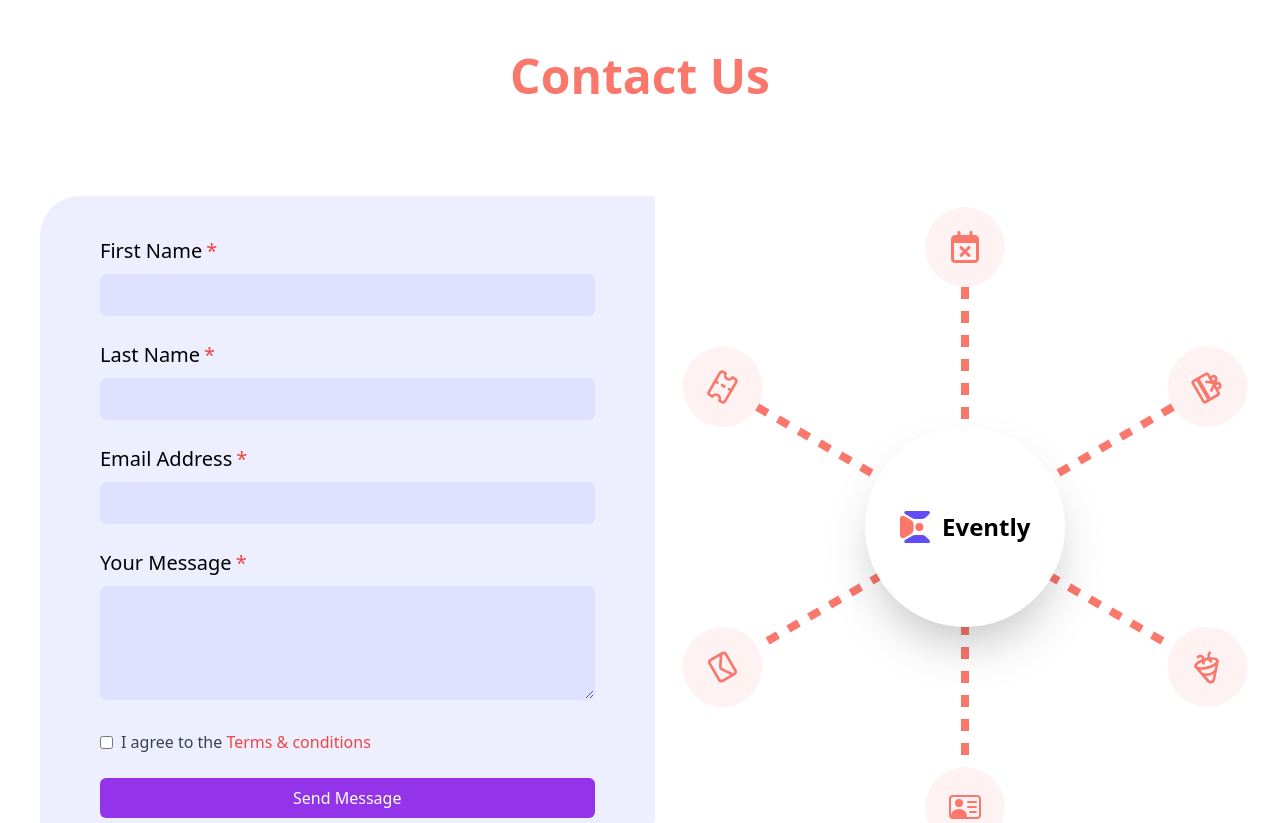
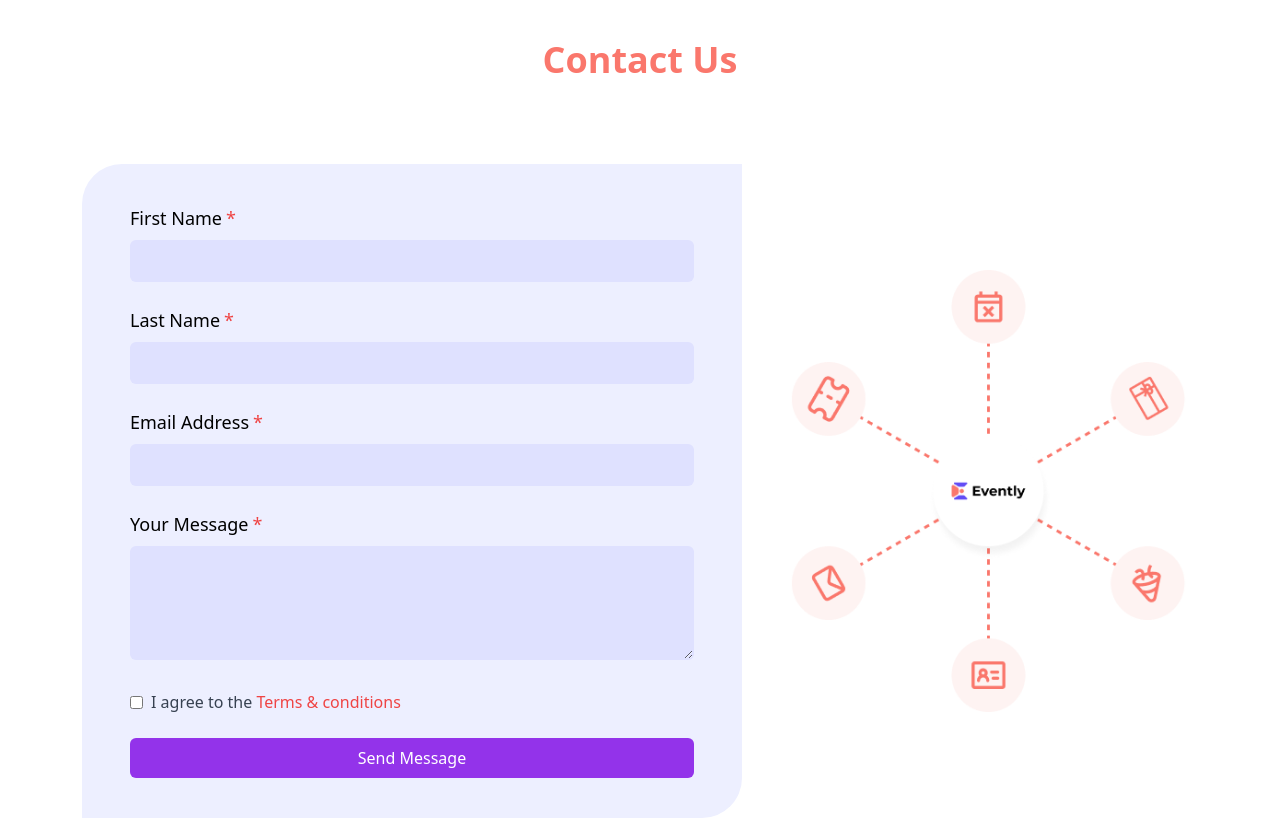
Before and after one commit to Mcdemzy/Evently-EMS, a React (Vite) app: page /contact in a window 1280 px wide. Shown: the top 823 px of the page. Built offline with nearby package versions, Linux system fonts and the light colour scheme.

Commit message:
Cleaning Up Code

```diff
--- a/src/components/Contact/ContactPage.tsx
+++ b/src/components/Contact/ContactPage.tsx
@@ -1,13 +1,10 @@
 import { useRef, useState } from "react";
-import { FaRegCalendarXmark } from "react-icons/fa6";
-import { LuTicket } from "react-icons/lu";
-import { HiOutlineMail } from "react-icons/hi";
-import { BiParty } from "react-icons/bi";
-import { MdOutlineCardGiftcard } from "react-icons/md";
-import { BsPersonVcard } from "react-icons/bs";
-import emailjs from "@emailjs/browser";
 import { ToastContainer, toast } from "react-toastify";
 import "react-toastify/dist/ReactToastify.css";
+import emailjs from "@emailjs/browser";
+import PricingSection from "../shared/PricingSection";
+import NewsLetter from "../shared/NewsLetter";
+import Footer from "../shared/Footer";
 
 const ContactPage = () => {
   const form = useRef<HTMLFormElement>(null);
@@ -15,7 +12,6 @@ const ContactPage = () => {
 
   const sendEmail = (e: React.FormEvent<HTMLFormElement>) => {
     e.preventDefault();
-
     if (!form.current) return;
 
     setIsSending(true);
@@ -45,17 +41,18 @@ const ContactPage = () => {
     <>
       <ToastContainer />
       <section className="mt-10">
-        <h1 className="text-[#FA776C] text-[3rem] font-semibold text-center">
+        <h1 className="text-[#FA776C] text-3xl md:text-4xl font-semibold text-center">
           Contact Us
         </h1>
       </section>
 
-      <main className="p-10 mt-11 flex md:flex-row flex-col gap-9 justify-center">
-        <section className="bg-[#EDEFFF] dark:bg-[#0D0D0D] h-full w-full md:w-[55%] min-h-[500px] py-10 px-[60px] rounded-tl-[40px] rounded-br-[40px]">
+      <main className="p-4 md:p-10 mt-11 flex flex-col md:flex-row gap-6 md:gap-9 justify-center items-center">
+        {/* Form Section */}
+        <section className="bg-[#EDEFFF] dark:bg-[#0D0D0D] w-full md:w-[55%] py-8 md:py-10 px-6 md:px-12 rounded-tl-[40px] rounded-br-[40px]">
           <form ref={form} onSubmit={sendEmail} className="flex flex-col gap-6">
-            {/* Form fields */}
+            {/* First Name */}
             <div>
-              <label className="block text-[1.25rem] font-normal">
+              <label className="block text-lg font-normal">
                 First Name<span className="text-red-500 ml-1">*</span>
               </label>
               <input
@@ -65,8 +62,10 @@ const ContactPage = () => {
                 required
               />
             </div>
+
+            {/* Last Name */}
             <div>
-              <label className="block text-[1.25rem] font-normal">
+              <label className="block text-lg font-normal">
                 Last Name<span className="text-red-500 ml-1">*</span>
               </label>
               <input
@@ -76,8 +75,10 @@ const ContactPage = () => {
                 required
               />
             </div>
+
+            {/* Email */}
             <div>
-              <label className="block text-[1.25rem] font-normal">
+              <label className="block text-lg font-normal">
                 Email Address<span className="text-red-500 ml-1">*</span>
               </label>
               <input
@@ -87,8 +88,10 @@ const ContactPage = () => {
                 required
               />
             </div>
+
+            {/* Message */}
             <div>
-              <label className="block text-[1.25rem] font-normal">
+              <label className="block text-lg font-normal">
                 Your Message<span className="text-red-500 ml-1">*</span>
               </label>
               <textarea
@@ -97,6 +100,8 @@ const ContactPage = () => {
                 className="bg-[#DFE1FF] dark:bg-[#1F1F1F] w-full px-4 py-2 mt-2 border rounded-md border-transparent focus:border-purple-500 focus:bg-white focus:ring-0"
               ></textarea>
             </div>
+
+            {/* Terms Checkbox */}
             <div className="flex items-center">
               <input
                 type="checkbox"
@@ -112,6 +117,8 @@ const ContactPage = () => {
                 <span className="text-red-500">Terms & conditions</span>
               </label>
             </div>
+
+            {/* Submit Button */}
             <button
               type="submit"
               disabled={isSending}
@@ -124,84 +131,19 @@ const ContactPage = () => {
           </form>
         </section>
 
-        <section className="w-[50%] flex items-center justify-center relative">
-          {/* Evently Logo Section */}
-          <div className="flex items-center justify-center w-[200px] h-[200px] gap-3 shadow-2xl rounded-full px-[13px] py-[50px] z-[1] bg-white dark:text-black">
-            <img
-              src="images/logo.svg"
-              width={30}
-              height={50}
-              alt="Event Image"
-            />
-            <span className="md:text-2xl text-xl font-bold">Evently</span>
-          </div>
+        {/* Image Section */}
+        <div className="hidden md:block w-full md:w-[35%]">
+          <img
+            src="/images/eventlyDesign.png"
+            alt="Evently Design"
+            className="w-full h-auto rounded-lg"
+          />
+        </div>
+      </main>
 
-          {/* Icon and Line Section */}
-          <section className="absolute flex flex-col items-center">
-            <div className="bg-[#FEF3F2] w-[80px] h-[80px] rounded-full p-4 flex justify-center items-center">
-              <span className="text-[#FA776C] text-[2rem]">
-                <FaRegCalendarXmark />
-              </span>
-            </div>
-            <div className="w-[80px] h-fit flex flex-col items-center">
-              {/* Broken Line Effect */}
-              {[...Array(20)].map((_, i) => (
-                <span
-                  key={i}
-                  className="bg-[#FA776C] w-2 h-3 mb-3 block"
-                ></span>
-              ))}
-            </div>
-            <div className="bg-[#FEF3F2] w-[80px] h-[80px] rounded-full p-4 flex justify-center items-center">
-              <span className="text-[#FA776C] text-[2rem]">
-                <BsPersonVcard />
-              </span>
-            </div>
-          </section>
-
-          <section className="absolute rotate-[60deg] flex flex-col items-center">
-            <div className="bg-[#FEF3F2] w-[80px] h-[80px] rounded-full p-4 flex justify-center items-center">
-              <span className="text-[#FA776C] text-[2rem]">
-                <MdOutlineCardGiftcard />
-              </span>
-            </div>
-            <div className="w-[80px] h-fit flex flex-col items-center">
-              {[...Array(20)].map((_, i) => (
-                <span
-                  key={i}
-                  className="bg-[#FA776C] w-2 h-3 mb-3 block"
-                ></span>
-              ))}
-            </div>
-            <div className="bg-[#FEF3F2] w-[80px] h-[80px] rounded-full p-4 flex justify-center items-center">
-              <span className="text-[#FA776C] text-[2rem]">
-                <HiOutlineMail />
-              </span>
-            </div>
-          </section>
-
-          <section className="absolute rotate-[-60deg] flex flex-col items-center">
-            <div className="bg-[#FEF3F2] w-[80px] h-[80px] rounded-full p-4 flex justify-center items-center">
-              <span className="text-[#FA776C] text-[2rem]">
-                <LuTicket />
-              </span>
-            </div>
-            <div className="w-[80px] h-fit flex flex-col items-center">
-              {[...Array(20)].map((_, i) => (
-                <span
-                  key={i}
-                  className="bg-[#FA776C] w-2 h-3 mb-3 block"
-                ></span>
-              ))}
-            </div>
-            <div className="bg-[#FEF3F2] w-[80px] h-[80px] rounded-full p-4 flex justify-center items-center">
-              <span className="text-[#FA776C] text-[2rem]">
-                <BiParty />
-              </span>
-            </div>
-          </section>
-        </section>
-      </main>
+      <PricingSection darkMode={false} />
+      <NewsLetter darkMode={false} />
+      <Footer darkMode={false} />
     </>
   );
 };
```
Also changed, not shown: public/images/eventlyDesign.png (added).
